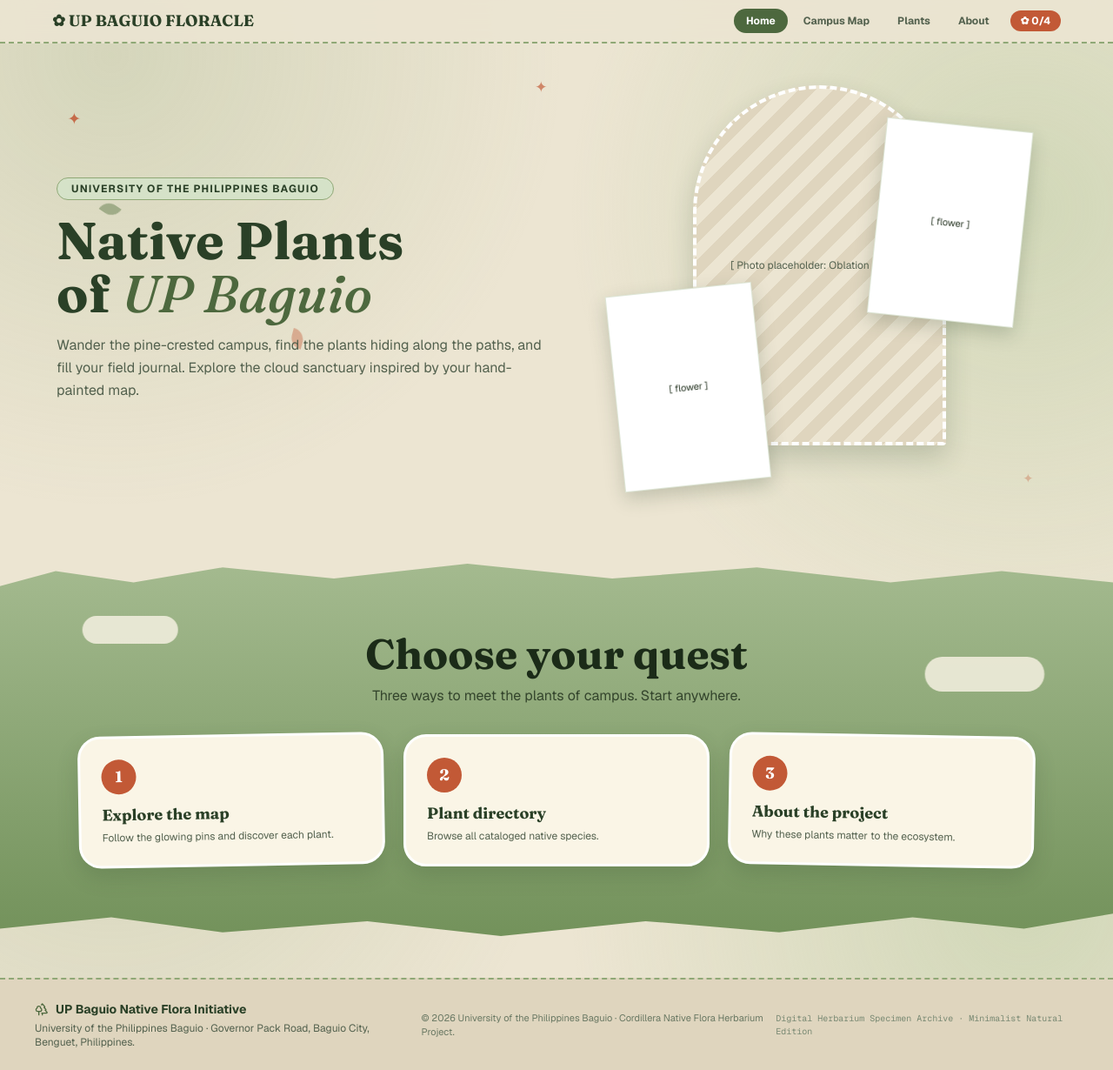
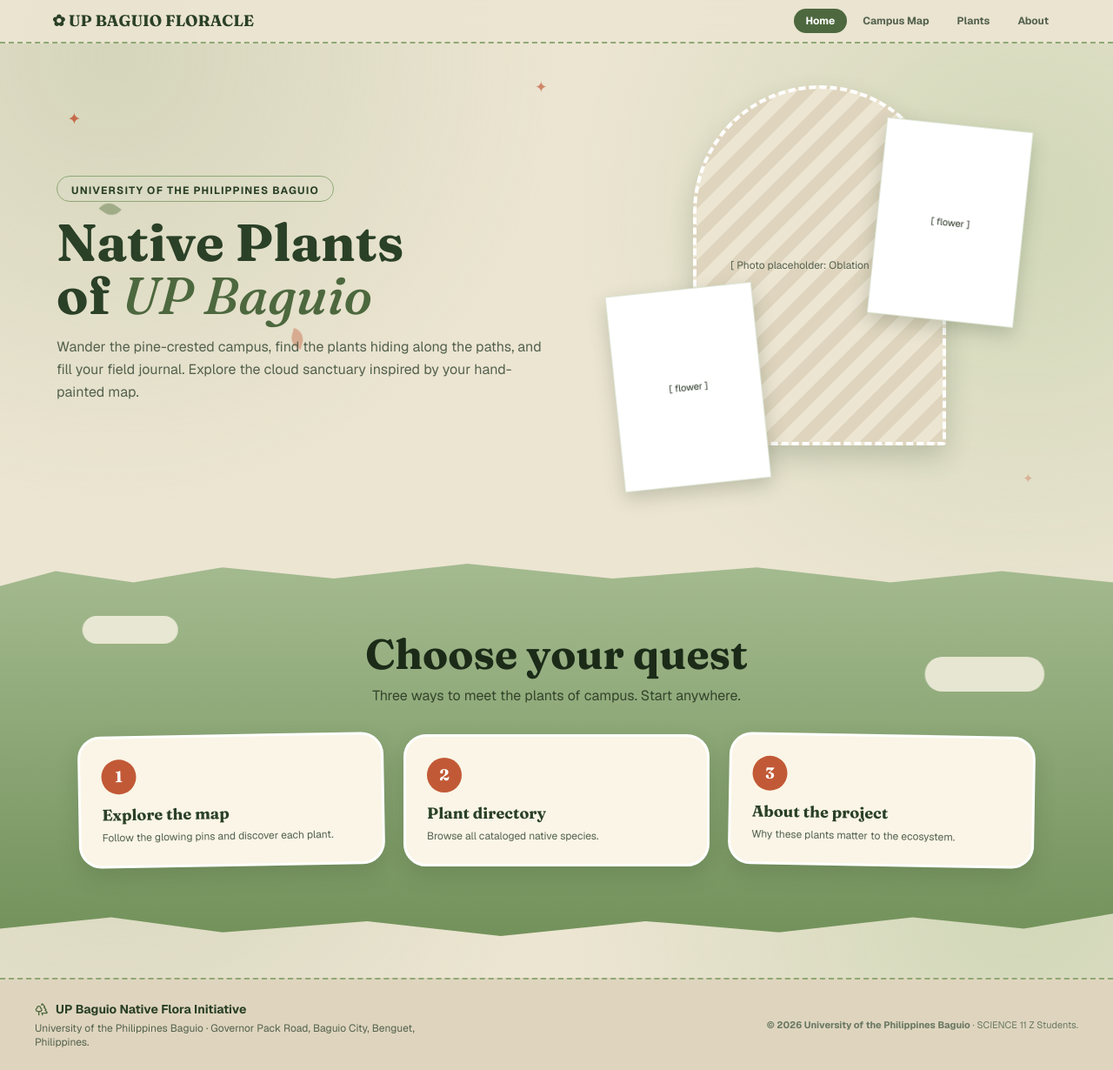
Before and after one commit to mvillagracia/sci11-native-plants-mapping-, a Next.js app in the folder sci11-nativeplants/: page / in a window 1280 px wide. Shown: the whole page at 87% size. Built offline with nearby package versions, Linux system fonts and the light colour scheme.

Commit message:
Clean up

```diff
--- a/sci11-nativeplants/app/components/footer.tsx
+++ b/sci11-nativeplants/app/components/footer.tsx
@@ -16,10 +16,7 @@ export function Footer() {
 
         <div className="flex flex-col sm:flex-row md:flex-col lg:flex-row items-start md:items-end lg:items-center gap-2 text-[11px] text-[#697863]">
           <div>
-            © {new Date().getFullYear()} University of the Philippines Baguio · Cordillera Native Flora Herbarium Project.
-          </div>
-          <div className="font-mono text-[10px] text-[#7A8A74]">
-            Digital Herbarium Specimen Archive · Minimalist Natural Edition
+            <b>© 2026 University of the Philippines Baguio</b> · SCIENCE 11 Z Students.
           </div>
         </div>
       </div>
--- a/sci11-nativeplants/app/components/navbar.tsx
+++ b/sci11-nativeplants/app/components/navbar.tsx
@@ -48,9 +48,9 @@ export function Navbar({ foundPlants }: NavbarProps) {
           >
             About
           </Link>
-          <span className="ml-1.5 px-3 py-1 rounded-full bg-[#C25936] text-white font-bold text-xs" title="Plants discovered">
+          {/* <span className="ml-1.5 px-3 py-1 rounded-full bg-[#C25936] text-white font-bold text-xs" title="Plants discovered">
             ✿ {foundCount}/{PLANTS.length}
-          </span>
+          </span> */}
         </nav>
       </div>
     </header>
--- a/sci11-nativeplants/app/page.tsx
+++ b/sci11-nativeplants/app/page.tsx
@@ -1,11 +1,9 @@
 "use client";
 
 import { useState } from "react";
-import { PLANTS } from "./type";
 import { Navbar } from "./components/navbar";
 import { Footer } from "./components/footer";
 import Link from "next/link";
-import { Compass, Sparkles, BookOpen, ArrowRight } from "lucide-react";
 
 export default function Home() {
   const [foundPlants, setFoundPlants] = useState<Record<number, boolean>>({});
@@ -48,7 +46,7 @@ export default function Home() {
 
             <div className="max-w-[1150px] mx-auto grid grid-cols-1 md:grid-cols-[1.05fr_1fr] gap-8 items-center">
               <div className="space-y-4">
-                <span className="inline-block px-4 py-1 rounded-full bg-[#D5E2C8] border border-[#8FA876] text-[#2A4027] text-xs font-bold tracking-widest uppercase">
+                <span className="inline-block px-4 py-1 pt-2 rounded-full bg-[#D5E2C8]/10 border border-[#8FA876] text-[#2A4027] text-xs font-bold tracking-widest uppercase">
                   University of the Philippines Baguio
                 </span>
                 <h1 className="font-fraunces text-4xl sm:text-6xl font-bold text-[#2A4027] leading-[1.02]">
```
